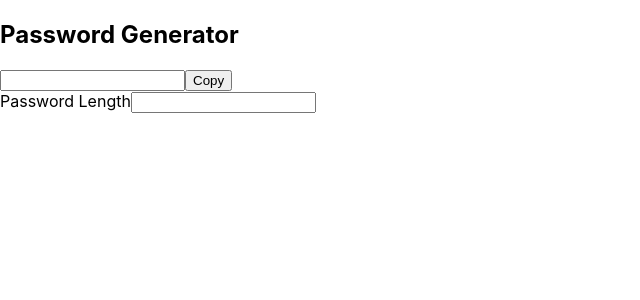
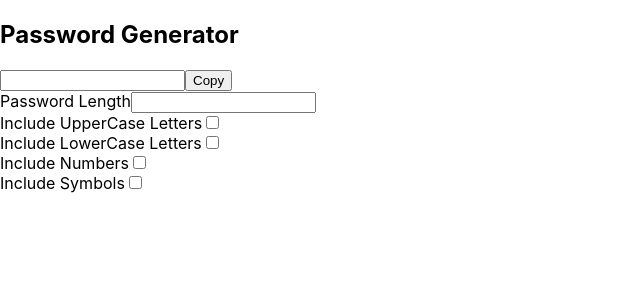
Before and after one commit to code-by-neha/random-pass-generator, a React (Create React App) app: page / in a window 1280 px wide. Shown: the top 300 px of the page, without its empty margins (0-640 px from the left). Built offline with nearby package versions, Linux system fonts and the light colour scheme.

Commit message:
all checkbox don

```diff
--- a/src/App.js
+++ b/src/App.js
@@ -1,5 +1,4 @@
-
-import './App.css';
+import "./App.css";
 
 function App() {
   return (
@@ -7,14 +6,34 @@ function App() {
       <div className="passwordBox">
         <h2>Password Generator</h2>
 
-      <div className='passwordBoxIn'>
-        <input type='text' />
+        <div className="passwordBoxIn">
+          <input type="text" />
           <button>Copy</button>
         </div>
 
         <div className="passLength">
           <label>Password Length</label>
-        <input type='number'/>
+          <input type="number" max={20} />
+        </div>
+
+        <div className="passLength">
+          <label>Include UpperCase Letters</label>
+          <input type="checkbox" />
+        </div>
+
+        <div className="passLength">
+          <label>Include LowerCase Letters</label>
+          <input type="checkbox" />
+        </div>
+
+        <div className="passLength">
+          <label>Include Numbers</label>
+          <input type="checkbox" />
+        </div>
+
+        <div className="passLength">
+          <label>Include Symbols</label>
+          <input type="checkbox" />
         </div>
       </div>
     </>
```
Lines whose indentation alone changed are shown as unchanged.
